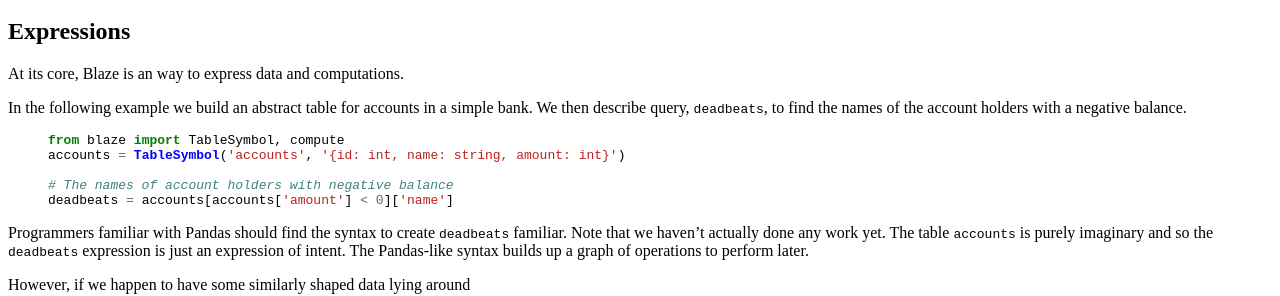
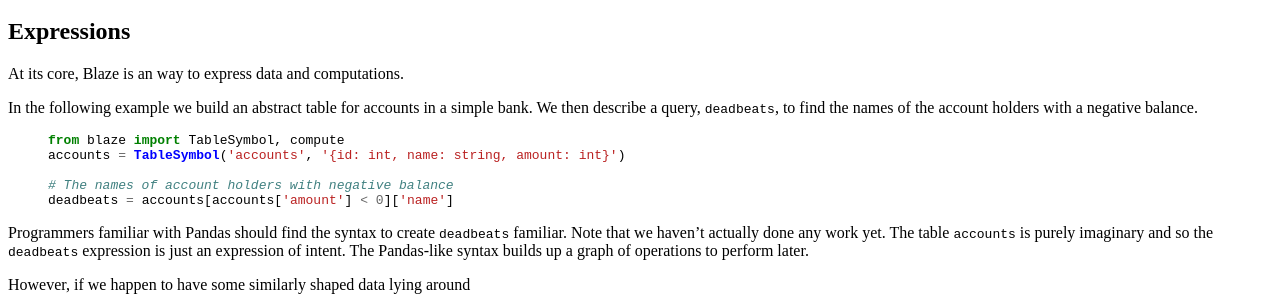
Before and after one commit to besyskymnbk/blog, a Jekyll site: the page built from _posts/work/2014-09-01-Blaze-Expressions.md, in a window 1280 px wide and 900 px high, scrolled down 328 px. Shown: the part 161-457 px from the top of the window. Built offline with Jekyll 4.4.1, drawn with Linux system fonts in a browser that asks for light colours; comment, search, counter and statistics services are not loaded.

```diff
--- a/_posts/work/2014-09-01-Blaze-Expressions.md
+++ b/_posts/work/2014-09-01-Blaze-Expressions.md
@@ -41,7 +41,7 @@ Expressions
 At its core, Blaze is an way to express data and computations.
 
 In the following example we build an abstract table for accounts in a
-simple bank.  We then describe query, `deadbeats`, to find the names of the
+simple bank.  We then describe a query, `deadbeats`, to find the names of the
 account holders with a negative balance.
 
 {% highlight Python %}
```
